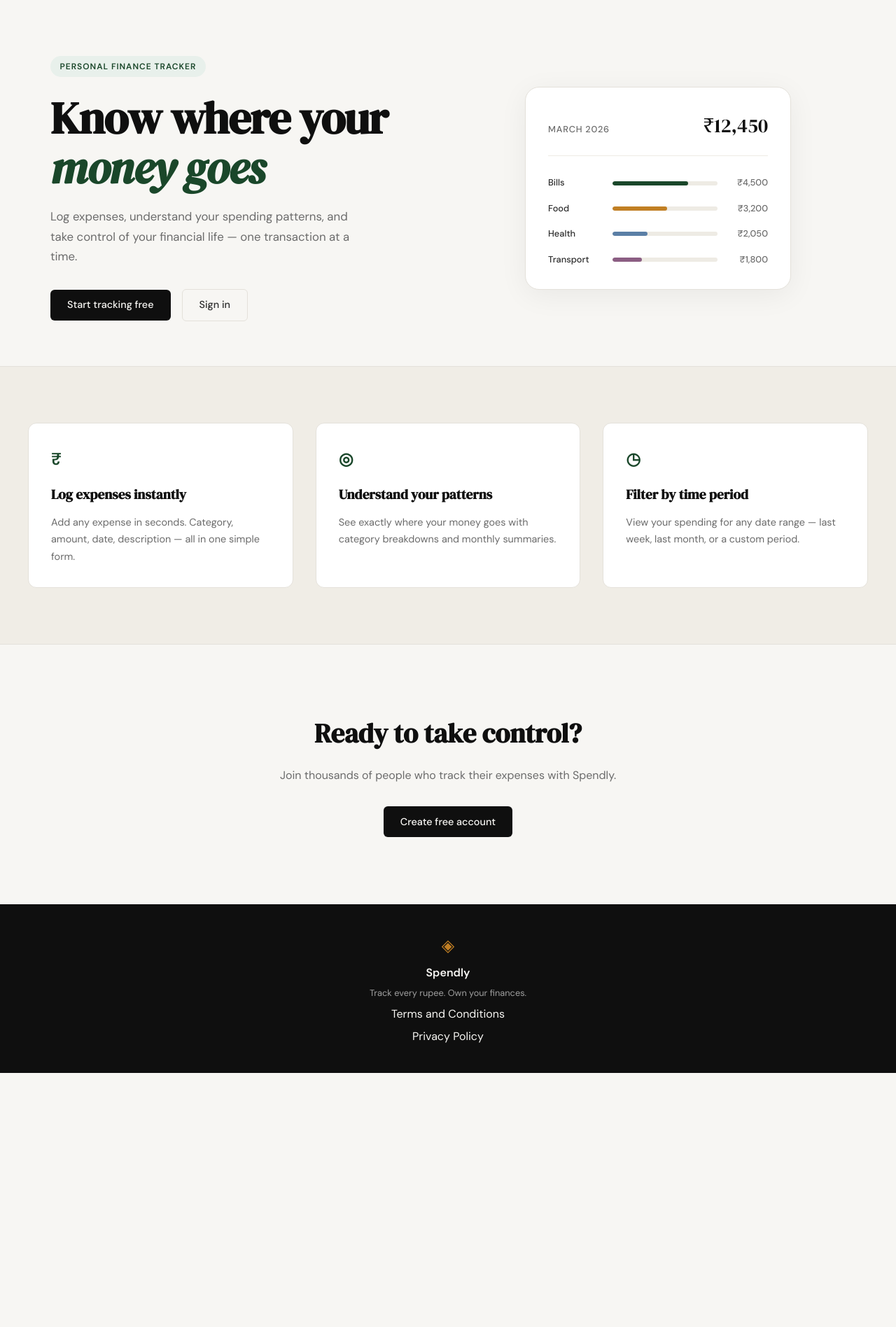
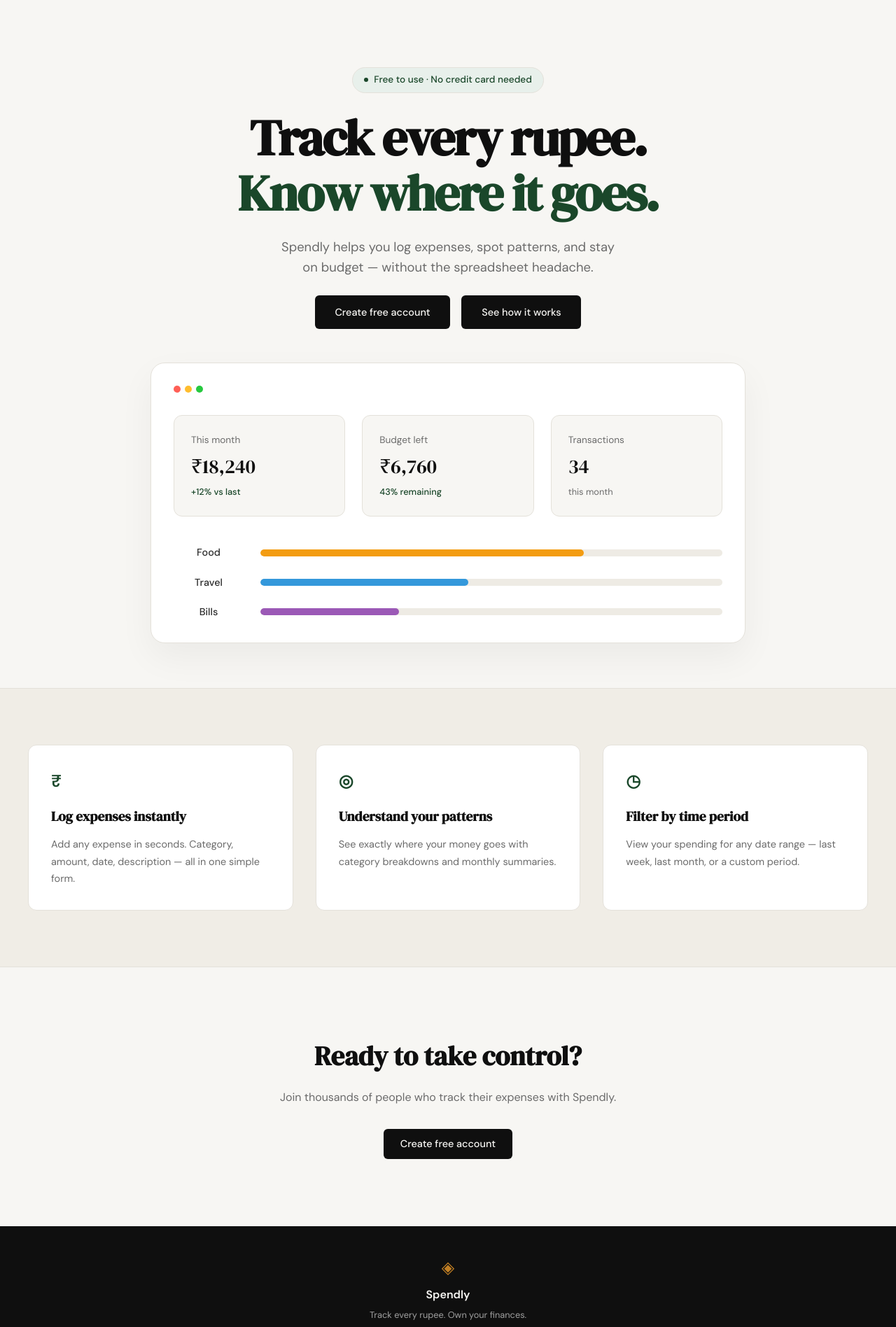
Before and after one commit to ashish-ashish05/spendly, a Flask app: page / in a window 1280 px wide. Shown: the part 61-1957 px from the top of the page at 70% size. Before the commit the page ends 1594 px from the top, so only its background shows below. Run offline with Flask 3, Linux system fonts and the light colour scheme.

Commit message:
landing: redesign hero section to match mockup
Co-Authored-By: Claude <noreply@anthropic.com>

```diff
--- a/static/css/style.css
+++ b/static/css/style.css
@@ -124,137 +124,184 @@ a { color: inherit; text-decoration: none; }
 /* ------------------------------------------------------------------ */
 
 .hero {
-    padding: 5rem 2rem 4rem;
-    display: grid;
-    grid-template-columns: 1fr 1fr;
-    gap: 4rem;
+    padding: 6rem 2rem 4rem;
+    display: flex;
+    flex-direction: column;
     align-items: center;
+    text-align: center;
     max-width: var(--max-width);
     margin: 0 auto;
+    gap: 3rem;
+}
+
+.hero-inner {
+    display: flex;
+    flex-direction: column;
+    align-items: center;
+    gap: 1.5rem;
 }
 
 .hero-badge {
-    display: inline-block;
-    background: var(--accent-light);
+    display: inline-flex;
+    align-items: center;
+    gap: 0.5rem;
+    background: #e8f0eb;
     color: var(--accent);
-    font-size: 0.75rem;
-    font-weight: 600;
-    letter-spacing: 0.08em;
-    text-transform: uppercase;
-    padding: 0.35rem 0.85rem;
+    font-size: 0.85rem;
+    font-weight: 500;
+    padding: 0.4rem 1rem;
     border-radius: 999px;
-    margin-bottom: 1.5rem;
+    border: 1px solid var(--border);
+}
+
+.badge-dot {
+    width: 6px;
+    height: 6px;
+    background: var(--accent);
+    border-radius: 50%;
 }
 
 .hero-title {
     font-family: var(--font-display);
-    font-size: clamp(2.5rem, 5vw, 4rem);
+    font-size: clamp(2.5rem, 6vw, 4.5rem);
     line-height: 1.1;
-    letter-spacing: -0.02em;
+    letter-spacing: -0.03em;
     color: var(--ink);
-    margin-bottom: 1.25rem;
+    margin-bottom: 0;
 }
 
-.hero-title em {
-    font-style: italic;
+.hero-title-accent {
     color: var(--accent);
 }
 
 .hero-subtitle {
-    font-size: 1.05rem;
+    font-size: 1.15rem;
     color: var(--ink-muted);
-    line-height: 1.7;
-    max-width: 460px;
-    margin-bottom: 2rem;
+    line-height: 1.6;
+    max-width: 600px;
+    margin-bottom: 0;
 }
 
 .hero-actions {
     display: flex;
     gap: 1rem;
-    align-items: center;
+    justify-content: center;
 }
 
-/* ------------------------------------------------------------------ */
-/* Mock card (hero visual)                                             */
-/* ------------------------------------------------------------------ */
+.hero-actions .btn-primary {
+    background: var(--ink);
+    color: var(--paper);
+    padding: 0.8rem 1.8rem;
+    font-weight: 500;
+}
 
+/* Dashboard Visual */
 .hero-visual {
+    width: 100%;
     display: flex;
     justify-content: center;
 }
 
-.mock-card {
+.mock-dashboard {
     background: var(--paper-card);
     border: 1px solid var(--border);
     border-radius: var(--radius-lg);
     padding: 2rem;
     width: 100%;
-    max-width: 380px;
-    box-shadow: 0 8px 40px rgba(0,0,0,0.06);
+    max-width: 850px;
+    box-shadow: 0 20px 50px rgba(0,0,0,0.05);
+    position: relative;
 }
 
-.mock-card-header {
+.dashboard-window-controls {
     display: flex;
-    justify-content: space-between;
-    align-items: baseline;
-    margin-bottom: 1.75rem;
-    padding-bottom: 1.25rem;
-    border-bottom: 1px solid var(--border-soft);
+    gap: 6px;
+    margin-bottom: 2rem;
 }
 
-.mock-label {
-    font-size: 0.8rem;
-    font-weight: 500;
-    color: var(--ink-muted);
-    text-transform: uppercase;
-    letter-spacing: 0.06em;
+.dashboard-window-controls .dot {
+    width: 10px;
+    height: 10px;
+    border-radius: 50%;
 }
 
-.mock-total {
+.dot.red { background: #ff5f56; }
+.dot.yellow { background: #ffbd2e; }
+.dot.green { background: #27c93f; }
+
+.dashboard-stats {
+    display: grid;
+    grid-template-columns: repeat(3, 1fr);
+    gap: 1.5rem;
+    margin-bottom: 2.5rem;
+}
+
+.stat-card {
+    background: var(--paper);
+    border: 1px solid var(--border);
+    border-radius: var(--radius-md);
+    padding: 1.5rem;
+    display: flex;
+    flex-direction: column;
+    gap: 0.25rem;
+    text-align: left;
+}
+
+.stat-label {
+    font-size: 0.85rem;
+    color: var(--ink-muted);
+}
+
+.stat-value {
     font-family: var(--font-display);
     font-size: 1.75rem;
     color: var(--ink);
 }
 
-.mock-bars { display: flex; flex-direction: column; gap: 1rem; }
-
-.mock-bar-row {
-    display: grid;
-    grid-template-columns: 80px 1fr 60px;
-    align-items: center;
-    gap: 0.75rem;
+.stat-trend {
+    font-size: 0.8rem;
+    color: var(--ink-muted);
 }
 
-.mock-cat {
-    font-size: 0.8rem;
+.stat-trend.positive {
+    color: var(--accent);
     font-weight: 500;
-    color: var(--ink-soft);
 }
 
-.mock-bar-track {
-    height: 6px;
+.dashboard-categories {
+    display: flex;
+    flex-direction: column;
+    gap: 1.2rem;
+}
+
+.cat-row {
+    display: grid;
+    grid-template-columns: 100px 1fr;
+    align-items: center;
+    gap: 1.5rem;
+}
+
+.cat-name {
+    font-size: 0.9rem;
+    color: var(--ink-soft);
+    font-weight: 500;
+}
+
+.cat-track {
+    height: 10px;
     background: var(--border-soft);
     border-radius: 999px;
     overflow: hidden;
 }
 
-.mock-bar {
+.cat-bar {
     height: 100%;
-    background: var(--accent);
     border-radius: 999px;
-    transition: width 0.6s ease;
 }
 
-.mock-bar-2 { background: var(--accent-2); }
-.mock-bar-3 { background: #5b7fa6; }
-.mock-bar-4 { background: #8b5e83; }
-
-.mock-amt {
-    font-size: 0.8rem;
-    font-weight: 500;
-    color: var(--ink-muted);
-    text-align: right;
-}
+.bar-orange { background: #f39c12; }
+.bar-blue { background: #3498db; }
+.bar-purple { background: #9b59b6; }
 
 /* ------------------------------------------------------------------ */
 /* Buttons                                                             */
--- a/templates/landing.html
+++ b/templates/landing.html
@@ -6,55 +6,65 @@
 
 <section class="hero">
     <div class="hero-inner">
-        <div class="hero-badge">Personal Finance Tracker</div>
+        <div class="hero-badge">
+            <span class="badge-dot"></span>
+            Free to use &middot; No credit card needed
+        </div>
         <h1 class="hero-title">
-            Know where your<br>
-            <em>money goes</em>
+            Track every rupee.<br>
+            <span class="hero-title-accent">Know where it goes.</span>
         </h1>
         <p class="hero-subtitle">
-            Log expenses, understand your spending patterns,
-            and take control of your financial life —
-            one transaction at a time.
+            Spendly helps you log expenses, spot patterns, and stay<br>
+            on budget &mdash; without the spreadsheet headache.
         </p>
         <div class="hero-actions">
-            <a href="{{ url_for('register') }}" class="btn-primary">Start tracking free</a>
-            <a href="{{ url_for('login') }}" class="btn-ghost">Sign in</a>
+            <a href="{{ url_for('register') }}" class="btn-primary">Create free account</a>
+            <a href="#" class="btn-primary">See how it works</a>
         </div>
     </div>
     <div class="hero-visual">
-        <div class="mock-card">
-            <div class="mock-card-header">
-                <span class="mock-label">March 2026</span>
-                <span class="mock-total">₹12,450</span>
+        <div class="mock-dashboard">
+            <div class="dashboard-window-controls">
+                <span class="dot red"></span>
+                <span class="dot yellow"></span>
+                <span class="dot green"></span>
             </div>
-            <div class="mock-bars">
-                <div class="mock-bar-row">
-                    <span class="mock-cat">Bills</span>
-                    <div class="mock-bar-track">
-                        <div class="mock-bar" style="width: 72%"></div>
+            <div class="dashboard-stats">
+                <div class="stat-card">
+                    <span class="stat-label">This month</span>
+                    <span class="stat-value">₹18,240</span>
+                    <span class="stat-trend positive">+12% vs last</span>
+                </div>
+                <div class="stat-card">
+                    <span class="stat-label">Budget left</span>
+                    <span class="stat-value">₹6,760</span>
+                    <span class="stat-trend positive">43% remaining</span>
+                </div>
+                <div class="stat-card">
+                    <span class="stat-label">Transactions</span>
+                    <span class="stat-value">34</span>
+                    <span class="stat-trend">this month</span>
+                </div>
+            </div>
+            <div class="dashboard-categories">
+                <div class="cat-row">
+                    <span class="cat-name">Food</span>
+                    <div class="cat-track">
+                        <div class="cat-bar bar-orange" style="width: 70%"></div>
                     </div>
-                    <span class="mock-amt">₹4,500</span>
                 </div>
-                <div class="mock-bar-row">
-                    <span class="mock-cat">Food</span>
-                    <div class="mock-bar-track">
-                        <div class="mock-bar mock-bar-2" style="width: 52%"></div>
+                <div class="cat-row">
+                    <span class="cat-name">Travel</span>
+                    <div class="cat-track">
+                        <div class="cat-bar bar-blue" style="width: 45%"></div>
                     </div>
-                    <span class="mock-amt">₹3,200</span>
                 </div>
-                <div class="mock-bar-row">
-                    <span class="mock-cat">Health</span>
-                    <div class="mock-bar-track">
-                        <div class="mock-bar mock-bar-3" style="width: 33%"></div>
+                <div class="cat-row">
+                    <span class="cat-name">Bills</span>
+                    <div class="cat-track">
+                        <div class="cat-bar bar-purple" style="width: 30%"></div>
                     </div>
-                    <span class="mock-amt">₹2,050</span>
-                </div>
-                <div class="mock-bar-row">
-                    <span class="mock-cat">Transport</span>
-                    <div class="mock-bar-track">
-                        <div class="mock-bar mock-bar-4" style="width: 28%"></div>
-                    </div>
-                    <span class="mock-amt">₹1,800</span>
                 </div>
             </div>
         </div>
```
